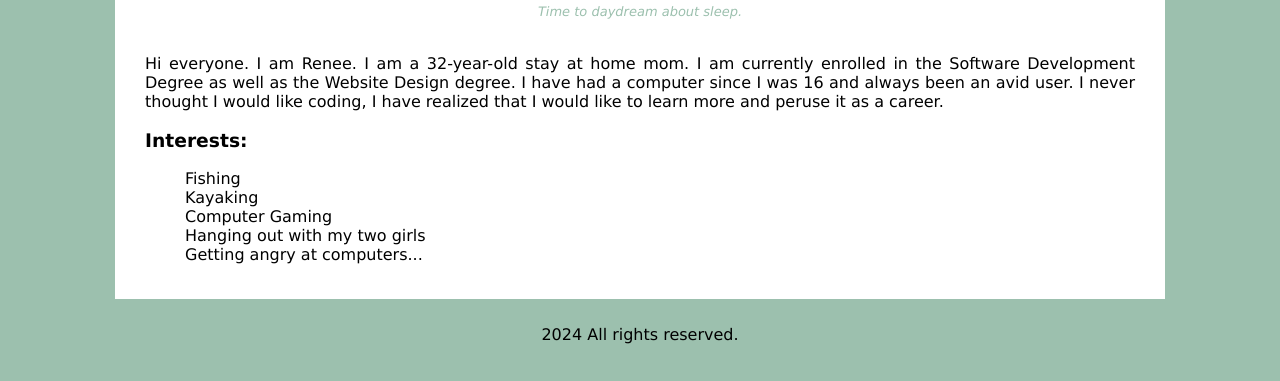
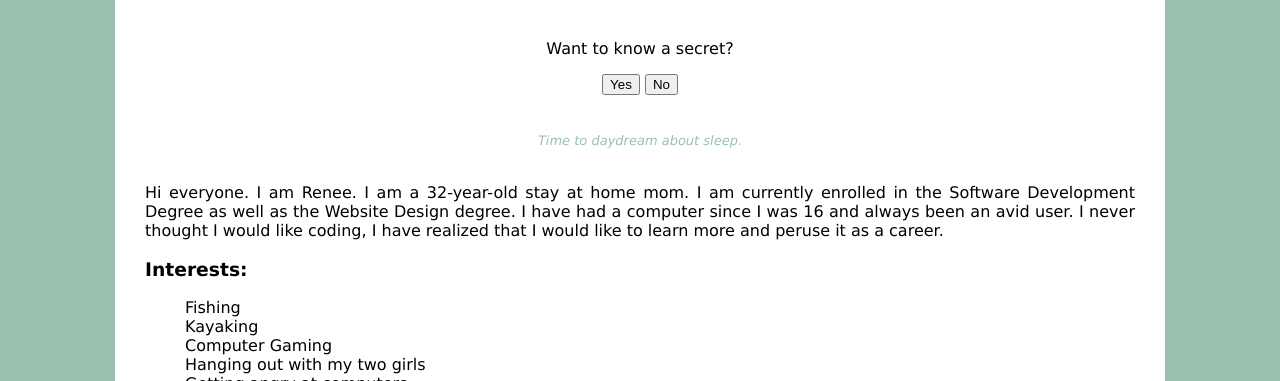
Before and after one commit to ReneeEdson/ReneeEdson.github.io, a plain HTML site: page index.html in a window 1280 px wide. Shown: the part 719-1100 px from the top of the page. Drawn offline with Linux system fonts and the light colour scheme.

Commit message:
Added secret message

```diff
--- a/index.html
+++ b/index.html
@@ -22,6 +22,34 @@
 <header>
     <h1> Modern JavaScript - 32143</h1>
     <h2>Renee Edson</h2>
+
+    <br>
+
+    <div class="secret">
+        <p id="question">Want to know a secret?</p>
+        <button onclick="changeText('yes')"> Yes </button>
+        <button onclick="changeText('no')"> No </button>
+    </div>
+
+<script>
+
+function changeText(response) {
+    var question = document.getElementById("question");
+    if (response === 'yes') {
+        question.textContent = "Ehh... Maybe later.";
+        localStorage.setItem("It's a secret to everybody.", "Uhh...Life finds a way... to store secrets in localStorage.");
+    } else if (response === 'no') {
+        question.textContent = "You should really just click yes...";
+    }
+}
+
+
+</script>
+
+
+    <br>
+    <br>
+
 </header>
 
 
```
